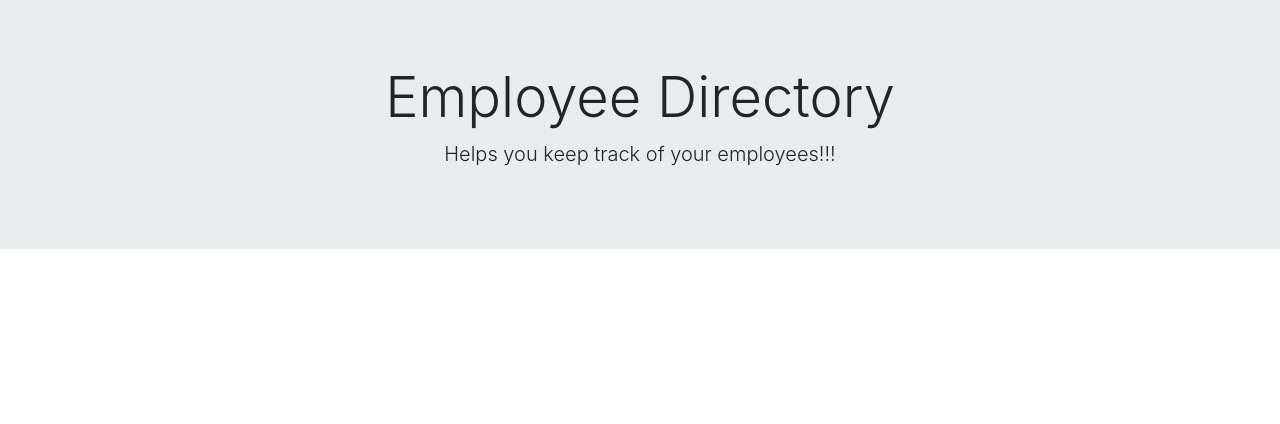
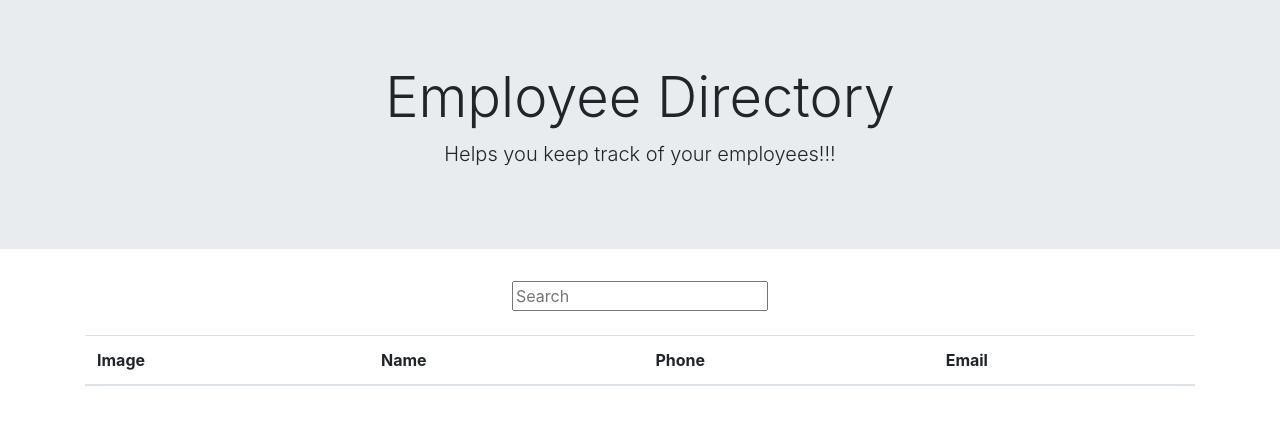
Before and after one commit to hondahelix/employee-directory, a React (Create React App) app: page / in a window 1280 px wide. Shown: the top 424 px of the page. Built offline with nearby package versions, Linux system fonts and the light colour scheme.

Commit message:
searchbar and table

```diff
--- a/src/App.js
+++ b/src/App.js
@@ -1,12 +1,15 @@
-//import logo from './logo.svg';
-//import './App.css';
 import React from "react";
-import Header from "./components/Header"
+import Header from "./components/Header";
+import Table from "./components/Table";
+import SeachBar from "./components/SearchBar"
 
 function App() {
   return (
     <div className="App">
       <Header/>
+      <SeachBar/>
+      <br></br>
+      <Table />
     </div>
   );
 }
--- /dev/null
+++ b/src/components/SearchBar.js
@@ -0,0 +1,11 @@
+import React from "react";
+function SearchBar(){
+    return(
+        <div style={{textAlign: "center"}}>
+            <input type="text" placeholder="Search"></input>
+        </div>
+    );
+
+}
+
+export default SearchBar;
--- /dev/null
+++ b/src/components/Table.js
@@ -0,0 +1,28 @@
+import React from "react";
+
+function Table(){
+    return (
+    <div className = "container">
+        <table className="table">
+            <thead>
+                <tr>
+                <th scope="col">Image</th>
+                <th scope="col">Name</th>
+                <th scope="col">Phone</th>
+                <th scope="col">Email</th>
+                </tr>
+            </thead>
+            <tbody>
+
+            </tbody>
+      </table>
+    </div>
+    );
+}
+    // <tr>
+    //   <th scope="row">1</th>
+    //   <td>Mark</td>
+    //   <td>Otto</td>
+    //   <td>@mdo</td>
+    // </tr>
+export default Table;
```
